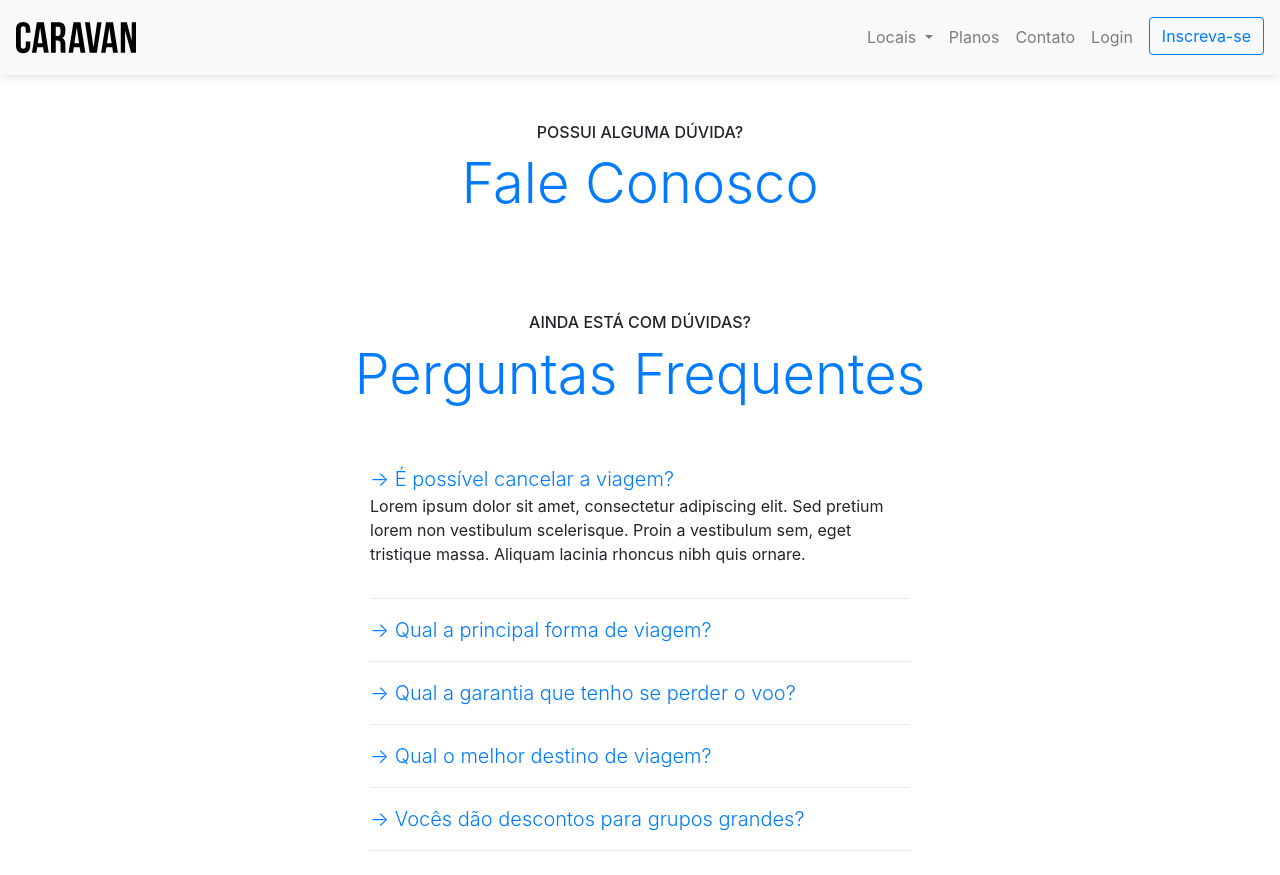
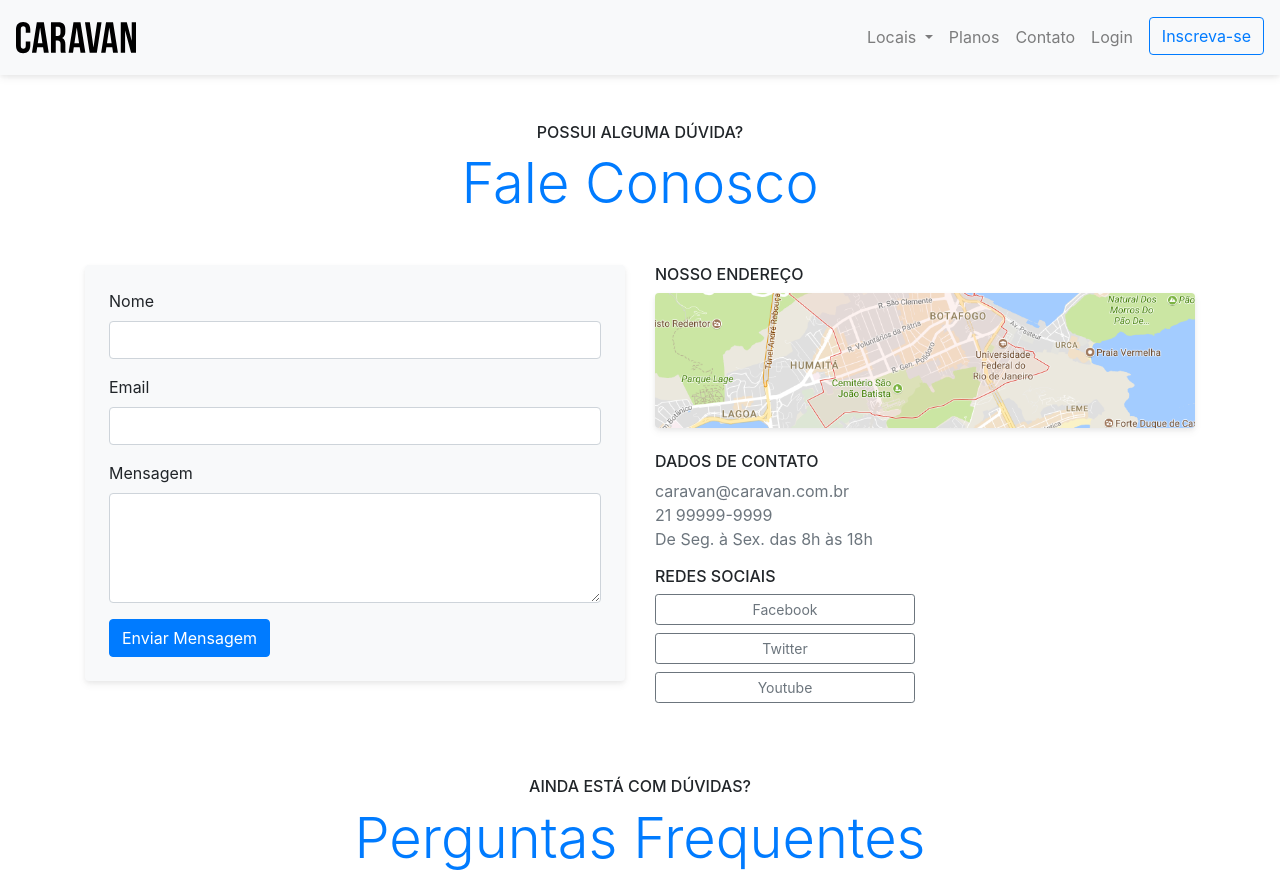
Before and after one commit to anacarolsalles/caravan-bootstrap, a plain HTML site: page contato.html in a window 1280 px wide. Shown: the top 875 px of the page. Drawn offline with nearby package versions, Linux system fonts and the light colour scheme.

Commit message:
finished page of contact
added form, informations of contact and map

```diff
--- a/contato.html
+++ b/contato.html
@@ -118,7 +118,65 @@
         <h2 class="display-4 text-primary">Fale Conosco</h2>
       </div>
       <div class="row">
-        <div class="col"></div>
+        <div class="col-lg mb-5">
+          <form class="bg-light rounded p-4 box-shadow" action="">
+            <div class="form-group">
+              <label for="clienteNome">Nome</label>
+              <input type="text" class="form-control" id="clienteNome" />
+            </div>
+            <div class="form-group">
+              <label for="clienteEmail">Email</label>
+              <input type="email" class="form-control" id="clienteEmail" />
+            </div>
+            <div class="form-group">
+              <label for="clienteMensagem">Mensagem</label>
+              <textarea
+                class="form-control"
+                id="clienteMensagem"
+                rows="4"
+              ></textarea>
+            </div>
+
+            <button type="submit" class="btn btn-primary">
+              Enviar Mensagem
+            </button>
+          </form>
+        </div>
+        <div class="col-lg">
+          <h2 class="h6">NOSSO ENDEREÇO</h2>
+          <a href="https://www.google.com.br/maps/" target="_blank"
+            ><img
+              class="img-fluid box-shadow rounded mb-4"
+              src="img/mapa.png"
+              alt="mapa"
+          /></a>
+          <h2 class="h6">DADOS DE CONTATO</h2>
+          <ul class="list-unstyled text-secondary">
+            <li>caravan@caravan.com.br</li>
+            <li>21 99999-9999</li>
+            <li>De Seg. à Sex. das 8h às 18h</li>
+          </ul>
+          <h2 class="h6">REDES SOCIAIS</h2>
+          <ul class="list-unstyled text-secondary" style="max-width: 260px">
+            <li>
+              <a
+                class="btn btn-outline-secondary btn-sm btn-block mb-2"
+                href="#"
+                >Facebook</a
+              >
+              <a
+                class="btn btn-outline-secondary btn-sm btn-block mb-2"
+                href="#"
+                >Twitter</a
+              >
+              <a
+                class="btn btn-outline-secondary btn-sm btn-block mb-2"
+                href="#"
+                >Youtube</a
+              >
+            </li>
+          </ul>
+        </div>
       </div>
     </section>
 
```
